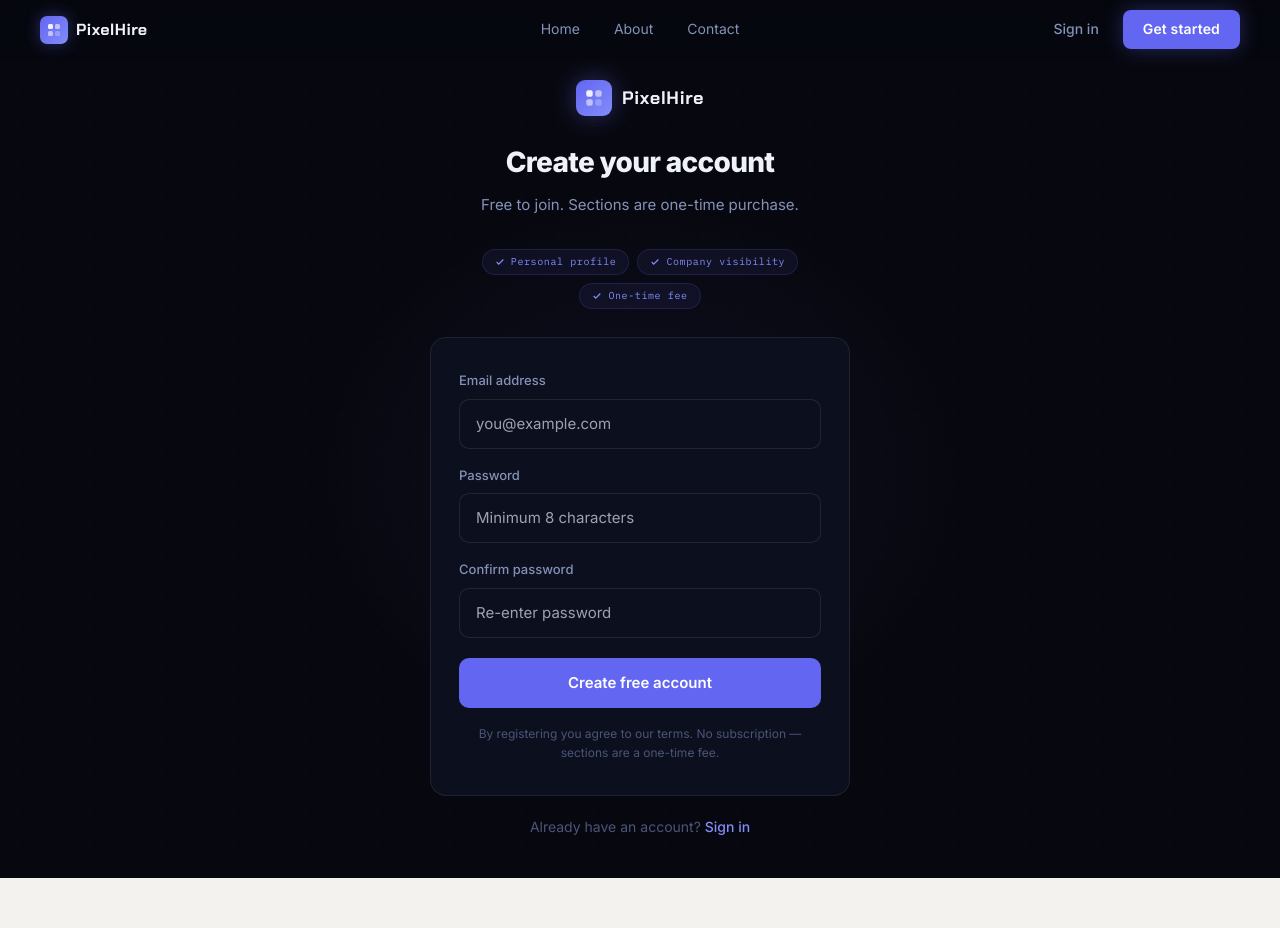
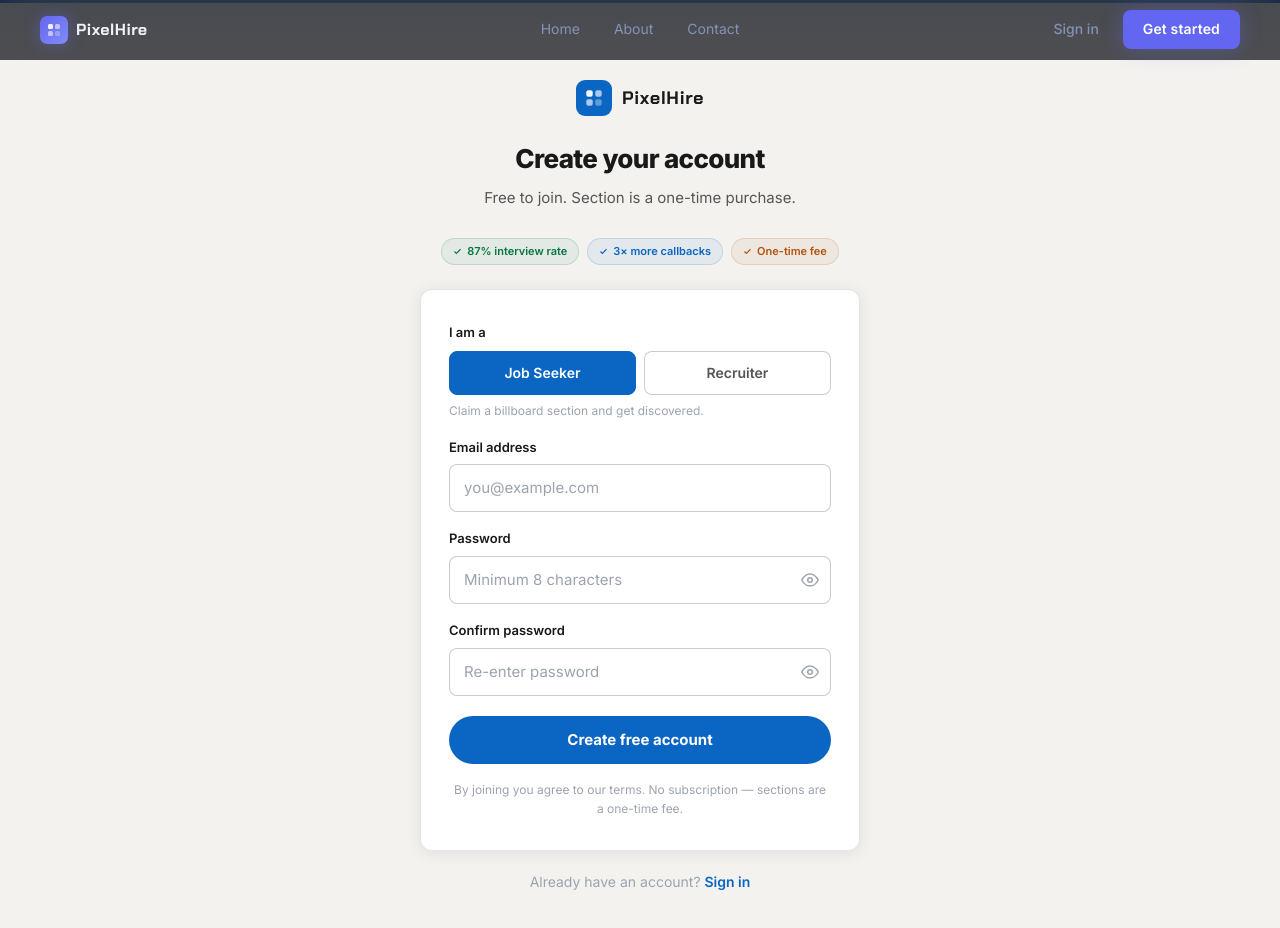
Before and after one commit to DasolLim/MarketMySelf, a Next.js app in the folder pixelhire/frontend/: page /register in a window 1280 px wide. Shown: the top 928 px of the page. Before the commit the page ends 878 px from the top, so only its background shows below. Built offline with nearby package versions, Linux system fonts and the light colour scheme; no server answers.

Commit message:
Add register page

```diff
--- a/pixelhire/frontend/app/register/page.tsx
+++ b/pixelhire/frontend/app/register/page.tsx
@@ -4,30 +4,110 @@ import React, { useState } from "react";
 import Link from "next/link";
 import { useRouter } from "next/navigation";
 import { useAuth } from "@/lib/auth-context";
+import { UserRole } from "@/types";
 
 const inputStyle: React.CSSProperties = {
   width: "100%",
-  padding: "12px 16px",
-  background: "#0c0f1d",
-  border: "1px solid rgba(255,255,255,0.09)",
-  borderRadius: 10,
-  color: "#f0f2fa",
+  padding: "11px 42px 11px 14px",
+  background: "#FFFFFF",
+  border: "1px solid rgba(0,0,0,0.20)",
+  borderRadius: 8,
+  color: "#191919",
   fontFamily: "'Inter', sans-serif",
   fontSize: 15,
   outline: "none",
   boxSizing: "border-box",
-  transition: "border-color 150ms",
+  transition: "border-color 150ms, box-shadow 150ms",
 };
+
+function EyeIcon({ visible }: { visible: boolean }) {
+  return visible ? (
+    <svg width="18" height="18" viewBox="0 0 24 24" fill="none" stroke="currentColor" strokeWidth="2" strokeLinecap="round" strokeLinejoin="round">
+      <path d="M17.94 17.94A10.07 10.07 0 0112 20c-7 0-11-8-11-8a18.45 18.45 0 015.06-5.94"/>
+      <path d="M9.9 4.24A9.12 9.12 0 0112 4c7 0 11 8 11 8a18.5 18.5 0 01-2.16 3.19"/>
+      <line x1="1" y1="1" x2="23" y2="23"/>
+    </svg>
+  ) : (
+    <svg width="18" height="18" viewBox="0 0 24 24" fill="none" stroke="currentColor" strokeWidth="2" strokeLinecap="round" strokeLinejoin="round">
+      <path d="M1 12s4-8 11-8 11 8 11 8-4 8-11 8-11-8-11-8z"/>
+      <circle cx="12" cy="12" r="3"/>
+    </svg>
+  );
+}
+
+function PasswordInput({
+  value,
+  onChange,
+  placeholder,
+  show,
+  onShowChange,
+  onFocus,
+  onBlur,
+  required,
+}: {
+  value: string;
+  onChange: (v: string) => void;
+  placeholder: string;
+  show: boolean;
+  onShowChange: (v: boolean) => void;
+  onFocus: React.FocusEventHandler<HTMLInputElement>;
+  onBlur: React.FocusEventHandler<HTMLInputElement>;
+  required?: boolean;
+}) {
+  return (
+    <div style={{ position: "relative" }}>
+      <input
+        style={inputStyle}
+        type={show ? "text" : "password"}
+        value={value}
+        onChange={(e) => onChange(e.target.value)}
+        placeholder={placeholder}
+        required={required}
+        onFocus={onFocus}
+        onBlur={onBlur}
+      />
+      <button
+        type="button"
+        aria-label={show ? "Hide password" : "Show password"}
+        onMouseDown={(e) => { e.preventDefault(); onShowChange(true); }}
+        onMouseUp={() => onShowChange(false)}
+        onMouseLeave={() => onShowChange(false)}
+        onTouchStart={(e) => { e.preventDefault(); onShowChange(true); }}
+        onTouchEnd={() => onShowChange(false)}
+        style={{
+          position: "absolute",
+          right: 12,
+          top: "50%",
+          transform: "translateY(-50%)",
+          background: "none",
+          border: "none",
+          padding: 0,
+          cursor: "pointer",
+          color: "#9CA3AF",
+          display: "flex",
+          alignItems: "center",
+          transition: "color 150ms",
+        }}
+        onMouseEnter={(e) => { e.currentTarget.style.color = "#555555"; }}
+      >
+        <EyeIcon visible={show} />
+      </button>
+    </div>
+  );
+}
 
 export default function RegisterPage() {
   const { register } = useAuth();
   const router       = useRouter();
-  const [email, setEmail]       = useState("");
-  const [password, setPassword] = useState("");
-  const [confirm, setConfirm]   = useState("");
-  const [error, setError]       = useState<string | null>(null);
-  const [success, setSuccess]   = useState(false);
-  const [loading, setLoading]   = useState(false);
+  const [email, setEmail]             = useState("");
+  const [password, setPassword]       = useState("");
+  const [confirm, setConfirm]         = useState("");
+  const [role, setRole]               = useState<UserRole>("seeker");
+  const [error, setError]             = useState<string | null>(null);
+  const [success, setSuccess]         = useState(false);
+  const [loading, setLoading]         = useState(false);
+  const [showPassword, setShowPassword] = useState(false);
+  const [showConfirm, setShowConfirm]   = useState(false);
 
   async function handleSubmit(e: React.FormEvent) {
     e.preventDefault();
@@ -36,7 +116,7 @@ export default function RegisterPage() {
     if (password.length < 8)  { setError("Password must be at least 8 characters"); return; }
     setLoading(true);
     try {
-      await register(email, password);
+      await register(email, password, role);
       setSuccess(true);
     } catch (err) {
       setError(err instanceof Error ? err.message : "Registration failed");
@@ -47,7 +127,7 @@ export default function RegisterPage() {
 
   const base: React.CSSProperties = {
     minHeight: "100vh",
-    background: "#07080f",
+    background: "#F3F2EF",
     display: "flex",
     alignItems: "center",
     justifyContent: "center",
@@ -56,121 +136,165 @@ export default function RegisterPage() {
     overflow: "hidden",
   };
 
+  const focusOn: React.FocusEventHandler<HTMLInputElement> = (e) => {
+    e.target.style.borderColor = "#0A66C2";
+    e.target.style.boxShadow = "0 0 0 3px rgba(10,102,194,0.10)";
+  };
+  const focusOff: React.FocusEventHandler<HTMLInputElement> = (e) => {
+    e.target.style.borderColor = "rgba(0,0,0,0.20)";
+    e.target.style.boxShadow = "none";
+  };
+
   if (success) {
     return (
       <main style={base}>
-        <div style={{ position: "absolute", inset: 0, backgroundImage: "radial-gradient(rgba(255,255,255,0.02) 1px, transparent 1px)", backgroundSize: "36px 36px", pointerEvents: "none" }} />
-        <div style={{ textAlign: "center", maxWidth: 420, position: "relative", animation: "scaleIn 0.5s ease both" }}>
-          <div style={{ width: 64, height: 64, borderRadius: 16, background: "rgba(99,102,241,0.12)", border: "1px solid rgba(99,102,241,0.28)", display: "flex", alignItems: "center", justifyContent: "center", margin: "0 auto 24px" }}>
-            <svg width="28" height="28" viewBox="0 0 24 24" fill="none" stroke="#818cf8" strokeWidth="2"><path d="M4 4h16c1.1 0 2 .9 2 2v12c0 1.1-.9 2-2 2H4c-1.1 0-2-.9-2-2V6c0-1.1.9-2 2-2z"/><polyline points="22,6 12,13 2,6"/></svg>
+        <div style={{ position: "absolute", top: 0, left: 0, right: 0, height: 3, background: "#0A66C2" }} />
+        <div style={{ textAlign: "center", maxWidth: 420, position: "relative", animation: "scaleIn 0.5s ease both", background: "#FFFFFF", border: "1px solid rgba(0,0,0,0.10)", borderRadius: 16, padding: "48px 36px", boxShadow: "0 4px 24px rgba(0,0,0,0.08)" }}>
+          <div style={{ width: 60, height: 60, borderRadius: "50%", background: "rgba(5,118,66,0.10)", border: "2px solid rgba(5,118,66,0.25)", display: "flex", alignItems: "center", justifyContent: "center", margin: "0 auto 24px" }}>
+            <svg width="26" height="26" viewBox="0 0 24 24" fill="none" stroke="#057642" strokeWidth="2.5"><polyline points="20 6 9 17 4 12"/></svg>
           </div>
-          <h1 style={{ fontFamily: "'Inter', sans-serif", fontWeight: 800, fontSize: 28, color: "#f0f2fa", letterSpacing: "-0.025em", marginBottom: 12 }}>
+          <h1 style={{ fontFamily: "'Inter', sans-serif", fontWeight: 800, fontSize: 26, color: "#191919", letterSpacing: "-0.025em", marginBottom: 10 }}>
             Check your inbox
           </h1>
-          <p style={{ fontFamily: "'Inter', sans-serif", fontSize: 15, color: "#8492b8", lineHeight: 1.7, marginBottom: 32 }}>
-            We sent a verification link to <span style={{ color: "#f0f2fa", fontWeight: 500 }}>{email}</span>. Click it to activate your account and claim your section.
+          <p style={{ fontFamily: "'Inter', sans-serif", fontSize: 15, color: "#555555", lineHeight: 1.7, marginBottom: 32 }}>
+            We sent a verification link to <span style={{ color: "#191919", fontWeight: 600 }}>{email}</span>. Click it to activate your account and claim your section.
           </p>
-          <Link href="/login" style={{ display: "inline-flex", alignItems: "center", gap: 6, padding: "12px 28px", background: "#6366f1", borderRadius: 10, color: "#fff", fontFamily: "'Inter', sans-serif", fontWeight: 600, fontSize: 15, textDecoration: "none" }}>
+          <Link href="/login" style={{ display: "inline-flex", alignItems: "center", gap: 6, padding: "12px 28px", background: "#0A66C2", borderRadius: 24, color: "#fff", fontFamily: "'Inter', sans-serif", fontWeight: 700, fontSize: 15, textDecoration: "none" }}>
             Go to sign in
             <svg width="16" height="16" viewBox="0 0 24 24" fill="none" stroke="currentColor" strokeWidth="2.5"><path d="M5 12h14"/><path d="M12 5l7 7-7 7"/></svg>
           </Link>
         </div>
+        <style>{`@keyframes scaleIn { from { opacity: 0; transform: scale(0.96); } to { opacity: 1; transform: scale(1); } }`}</style>
       </main>
     );
   }
 
   return (
     <main style={base}>
-      {/* Background */}
-      <div style={{ position: "absolute", inset: 0, backgroundImage: "radial-gradient(rgba(255,255,255,0.02) 1px, transparent 1px)", backgroundSize: "36px 36px", pointerEvents: "none" }} />
-      <div style={{ position: "absolute", top: "20%", left: "50%", transform: "translateX(-50%)", width: 700, height: 600, background: "radial-gradient(ellipse, rgba(99,102,241,0.07) 0%, transparent 65%)", pointerEvents: "none" }} />
+      <div style={{ position: "absolute", top: 0, left: 0, right: 0, height: 3, background: "#0A66C2" }} />
 
-      <div style={{ width: "100%", maxWidth: 420, position: "relative", animation: "fadeInUp 0.65s cubic-bezier(0.16,1,0.3,1) both" }}>
+      <div style={{ width: "100%", maxWidth: 440, position: "relative", animation: "fadeInUp 0.55s cubic-bezier(0.16,1,0.3,1) both" }}>
 
         {/* Logo */}
-        <div style={{ textAlign: "center", marginBottom: 32 }}>
-          <Link href="/" style={{ display: "inline-flex", alignItems: "center", gap: 10, textDecoration: "none", marginBottom: 24 }}>
-            <div style={{ width: 36, height: 36, borderRadius: 9, background: "linear-gradient(135deg, #6366f1, #818cf8)", display: "flex", alignItems: "center", justifyContent: "center", boxShadow: "0 0 24px rgba(99,102,241,0.40)" }}>
+        <div style={{ textAlign: "center", marginBottom: 28 }}>
+          <Link href="/" style={{ display: "inline-flex", alignItems: "center", gap: 10, textDecoration: "none", marginBottom: 22 }}>
+            <div style={{ width: 36, height: 36, borderRadius: 9, background: "#0A66C2", display: "flex", alignItems: "center", justifyContent: "center" }}>
               <svg width="18" height="18" viewBox="0 0 14 14" fill="none">
-                <rect x="1" y="1" width="5" height="5" rx="1.5" fill="white" opacity="0.9" />
-                <rect x="8" y="1" width="5" height="5" rx="1.5" fill="white" opacity="0.55" />
-                <rect x="1" y="8" width="5" height="5" rx="1.5" fill="white" opacity="0.55" />
-                <rect x="8" y="8" width="5" height="5" rx="1.5" fill="white" opacity="0.25" />
+                <rect x="1" y="1" width="5" height="5" rx="1.5" fill="white" opacity="0.95" />
+                <rect x="8" y="1" width="5" height="5" rx="1.5" fill="white" opacity="0.65" />
+                <rect x="1" y="8" width="5" height="5" rx="1.5" fill="white" opacity="0.65" />
+                <rect x="8" y="8" width="5" height="5" rx="1.5" fill="white" opacity="0.35" />
               </svg>
             </div>
-            <span style={{ fontFamily: "'Chakra Petch', sans-serif", fontWeight: 700, fontSize: 18, color: "#f0f2fa", letterSpacing: "0.04em" }}>PixelHire</span>
+            <span style={{ fontFamily: "'Chakra Petch', sans-serif", fontWeight: 700, fontSize: 18, color: "#191919", letterSpacing: "0.04em" }}>PixelHire</span>
           </Link>
-          <h1 style={{ fontFamily: "'Inter', sans-serif", fontWeight: 800, fontSize: 28, color: "#f0f2fa", letterSpacing: "-0.025em", marginBottom: 8 }}>
+          <h1 style={{ fontFamily: "'Inter', sans-serif", fontWeight: 800, fontSize: 26, color: "#191919", letterSpacing: "-0.025em", marginBottom: 6 }}>
             Create your account
           </h1>
-          <p style={{ fontFamily: "'Inter', sans-serif", fontSize: 15, color: "#8492b8" }}>
-            Free to join. Sections are one-time purchase.
+          <p style={{ fontFamily: "'Inter', sans-serif", fontSize: 15, color: "#555555" }}>
+            Free to join. Section is a one-time purchase.
           </p>
         </div>
 
         {/* Feature pills */}
-        <div style={{ display: "flex", gap: 8, justifyContent: "center", flexWrap: "wrap", marginBottom: 28 }}>
-          {["Personal profile", "Company visibility", "One-time fee"].map((pill) => (
-            <span key={pill} style={{ display: "inline-flex", alignItems: "center", gap: 6, padding: "4px 12px", background: "rgba(99,102,241,0.08)", border: "1px solid rgba(99,102,241,0.18)", borderRadius: 100, fontFamily: "'IBM Plex Mono', monospace", fontSize: 10, color: "#818cf8", letterSpacing: "0.06em" }}>
-              <svg width="10" height="10" viewBox="0 0 24 24" fill="none" stroke="currentColor" strokeWidth="3"><polyline points="20 6 9 17 4 12"/></svg>
-              {pill}
+        <div style={{ display: "flex", gap: 8, justifyContent: "center", flexWrap: "wrap", marginBottom: 24 }}>
+          {[
+            { label: "87% interview rate", color: "#057642" },
+            { label: "3× more callbacks", color: "#0A66C2" },
+            { label: "One-time fee", color: "#B45309" },
+          ].map((pill) => (
+            <span key={pill.label} style={{ display: "inline-flex", alignItems: "center", gap: 5, padding: "4px 11px", background: pill.color + "10", border: `1px solid ${pill.color}28`, borderRadius: 100, fontFamily: "'Inter', sans-serif", fontSize: 11, color: pill.color, fontWeight: 600 }}>
+              <svg width="9" height="9" viewBox="0 0 24 24" fill="none" stroke="currentColor" strokeWidth="3"><polyline points="20 6 9 17 4 12"/></svg>
+              {pill.label}
             </span>
           ))}
         </div>
 
         {/* Form card */}
-        <div style={{ background: "#0c0f1d", border: "1px solid rgba(255,255,255,0.08)", borderRadius: 16, padding: "32px 28px" }}>
+        <div style={{ background: "#FFFFFF", border: "1px solid rgba(0,0,0,0.10)", borderRadius: 12, padding: "32px 28px", boxShadow: "0 2px 16px rgba(0,0,0,0.08)" }}>
           <form onSubmit={handleSubmit} style={{ display: "flex", flexDirection: "column", gap: 16 }}>
             <div>
-              <label style={{ display: "block", fontFamily: "'Inter', sans-serif", fontSize: 13, fontWeight: 500, color: "#8492b8", marginBottom: 8 }}>
+              <label style={{ display: "block", fontFamily: "'Inter', sans-serif", fontSize: 13, fontWeight: 600, color: "#191919", marginBottom: 8 }}>
+                I am a
+              </label>
+              <div style={{ display: "grid", gridTemplateColumns: "1fr 1fr", gap: 8 }}>
+                {(["seeker", "recruiter"] as UserRole[]).map((r) => (
+                  <button
+                    key={r}
+                    type="button"
+                    onClick={() => setRole(r)}
+                    style={{
+                      padding: "10px 12px",
+                      background: role === r ? "#0A66C2" : "#FFFFFF",
+                      border: `1px solid ${role === r ? "#0A66C2" : "rgba(0,0,0,0.20)"}`,
+                      borderRadius: 8,
+                      color: role === r ? "#fff" : "#555555",
+                      fontFamily: "'Inter', sans-serif",
+                      fontWeight: 600,
+                      fontSize: 14,
+                      cursor: "pointer",
+                      transition: "background 150ms, border-color 150ms, color 150ms",
+                    }}
+                  >
+                    {r === "seeker" ? "Job Seeker" : "Recruiter"}
+                  </button>
+                ))}
+              </div>
+              <div style={{ fontFamily: "'Inter', sans-serif", fontSize: 12, color: "#9CA3AF", marginTop: 6 }}>
+                {role === "seeker" ? "Claim a billboard section and get discovered." : "Search talent and post jobs."}
+              </div>
+            </div>
+
+            <div>
+              <label style={{ display: "block", fontFamily: "'Inter', sans-serif", fontSize: 13, fontWeight: 600, color: "#191919", marginBottom: 7 }}>
                 Email address
               </label>
               <input
-                style={inputStyle}
+                style={{ ...inputStyle, paddingRight: 14 }}
                 type="email"
                 value={email}
                 onChange={(e) => setEmail(e.target.value)}
                 placeholder="you@example.com"
                 required
-                onFocus={(e) => { e.target.style.borderColor = "rgba(99,102,241,0.55)"; }}
-                onBlur={(e)  => { e.target.style.borderColor = "rgba(255,255,255,0.09)"; }}
+                onFocus={focusOn}
+                onBlur={focusOff}
               />
             </div>
 
             <div>
-              <label style={{ display: "block", fontFamily: "'Inter', sans-serif", fontSize: 13, fontWeight: 500, color: "#8492b8", marginBottom: 8 }}>
+              <label style={{ display: "block", fontFamily: "'Inter', sans-serif", fontSize: 13, fontWeight: 600, color: "#191919", marginBottom: 7 }}>
                 Password
               </label>
-              <input
-                style={inputStyle}
-                type="password"
+              <PasswordInput
                 value={password}
-                onChange={(e) => setPassword(e.target.value)}
+                onChange={setPassword}
                 placeholder="Minimum 8 characters"
+                show={showPassword}
+                onShowChange={setShowPassword}
+                onFocus={focusOn}
+                onBlur={focusOff}
                 required
-                onFocus={(e) => { e.target.style.borderColor = "rgba(99,102,241,0.55)"; }}
-                onBlur={(e)  => { e.target.style.borderColor = "rgba(255,255,255,0.09)"; }}
               />
             </div>
 
             <div>
-              <label style={{ display: "block", fontFamily: "'Inter', sans-serif", fontSize: 13, fontWeight: 500, color: "#8492b8", marginBottom: 8 }}>
+              <label style={{ display: "block", fontFamily: "'Inter', sans-serif", fontSize: 13, fontWeight: 600, color: "#191919", marginBottom: 7 }}>
                 Confirm password
               </label>
-              <input
-                style={inputStyle}
-                type="password"
+              <PasswordInput
                 value={confirm}
-                onChange={(e) => setConfirm(e.target.value)}
+                onChange={setConfirm}
                 placeholder="Re-enter password"
+                show={showConfirm}
+                onShowChange={setShowConfirm}
+                onFocus={focusOn}
+                onBlur={focusOff}
                 required
-                onFocus={(e) => { e.target.style.borderColor = "rgba(99,102,241,0.55)"; }}
-                onBlur={(e)  => { e.target.style.borderColor = "rgba(255,255,255,0.09)"; }}
               />
             </div>
 
             {error && (
-              <div style={{ padding: "12px 14px", background: "rgba(239,68,68,0.08)", border: "1px solid rgba(239,68,68,0.22)", borderRadius: 8, fontFamily: "'Inter', sans-serif", fontSize: 13, color: "#f87171" }}>
+              <div style={{ padding: "11px 14px", background: "rgba(239,68,68,0.06)", border: "1px solid rgba(239,68,68,0.22)", borderRadius: 8, fontFamily: "'Inter', sans-serif", fontSize: 13, color: "#DC2626", fontWeight: 500 }}>
                 {error}
               </div>
             )}
@@ -180,21 +304,21 @@ export default function RegisterPage() {
               disabled={loading}
               style={{
                 width: "100%",
-                padding: "13px",
-                background: loading ? "rgba(99,102,241,0.4)" : "#6366f1",
+                padding: "12px",
+                background: loading ? "rgba(10,102,194,0.5)" : "#0A66C2",
                 border: "none",
-                borderRadius: 10,
+                borderRadius: 24,
                 color: "#fff",
                 fontFamily: "'Inter', sans-serif",
-                fontWeight: 600,
+                fontWeight: 700,
                 fontSize: 15,
                 cursor: loading ? "not-allowed" : "pointer",
                 display: "flex", alignItems: "center", justifyContent: "center", gap: 8,
                 marginTop: 4,
                 transition: "background 150ms",
               }}
-              onMouseEnter={(e) => { if (!loading) e.currentTarget.style.background = "#5254cc"; }}
-              onMouseLeave={(e) => { if (!loading) e.currentTarget.style.background = "#6366f1"; }}
+              onMouseEnter={(e) => { if (!loading) e.currentTarget.style.background = "#004182"; }}
+              onMouseLeave={(e) => { if (!loading) e.currentTarget.style.background = "#0A66C2"; }}
             >
               {loading ? (
                 <>
@@ -204,20 +328,20 @@ export default function RegisterPage() {
               ) : "Create free account"}
             </button>
 
-            <p style={{ fontFamily: "'Inter', sans-serif", fontSize: 12, color: "#4a5578", textAlign: "center", lineHeight: 1.6 }}>
-              By registering you agree to our terms. No subscription — sections are a one-time fee.
+            <p style={{ fontFamily: "'Inter', sans-serif", fontSize: 12, color: "#9CA3AF", textAlign: "center", lineHeight: 1.6 }}>
+              By joining you agree to our terms. No subscription — sections are a one-time fee.
             </p>
           </form>
         </div>
 
-        {/* Footer */}
-        <p style={{ textAlign: "center", marginTop: 20, fontFamily: "'Inter', sans-serif", fontSize: 14, color: "#4a5578" }}>
+        <p style={{ textAlign: "center", marginTop: 20, fontFamily: "'Inter', sans-serif", fontSize: 14, color: "#9CA3AF" }}>
           Already have an account?{" "}
-          <Link href="/login" style={{ color: "#818cf8", textDecoration: "none", fontWeight: 500 }}>
+          <Link href="/login" style={{ color: "#0A66C2", textDecoration: "none", fontWeight: 600 }}>
             Sign in
           </Link>
         </p>
       </div>
+      <style>{`@keyframes fadeInUp { from { opacity: 0; transform: translateY(20px); } to { opacity: 1; transform: translateY(0); } } @keyframes spin { to { transform: rotate(360deg); } }`}</style>
     </main>
   );
 }
```
